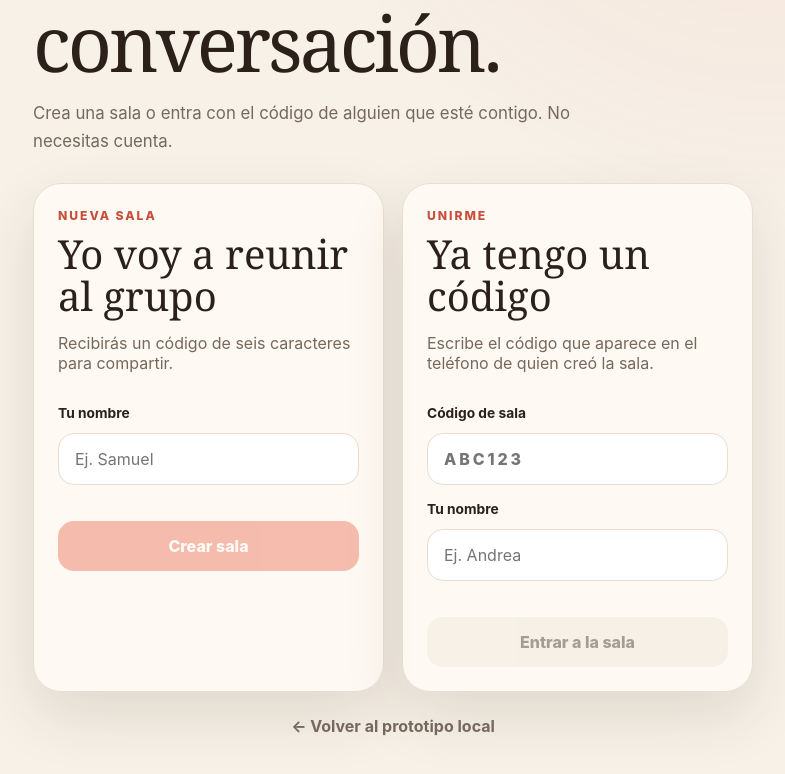
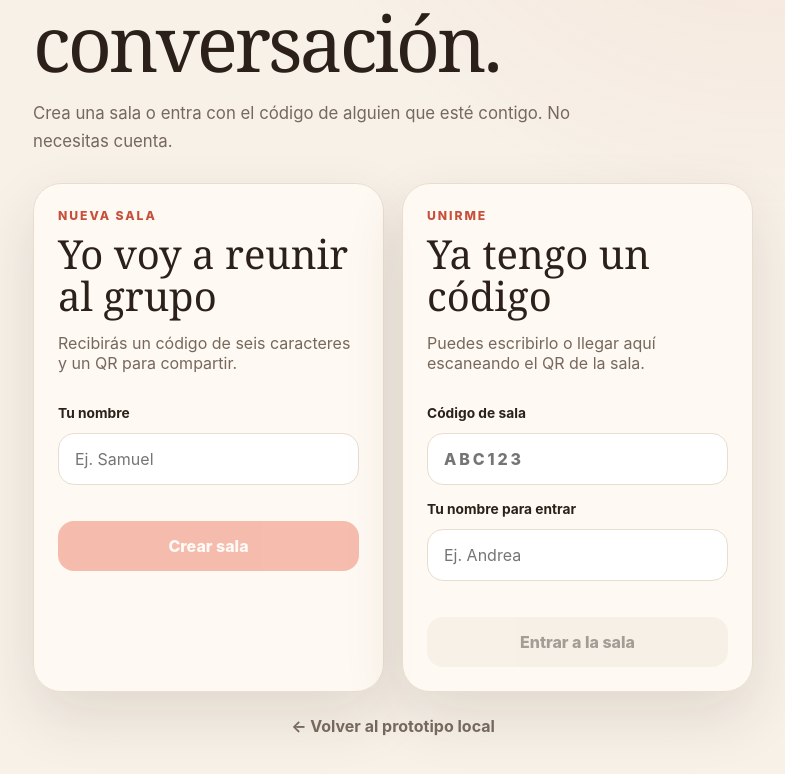
Before and after one commit to SamOkampo/JuegoFamiliaEch, a Next.js app: page /online in a window 1280 px wide. Shown: the part 298-1072 px from the top of the page, without its empty margins (247-1032 px from the left). Built offline with nearby package versions, Linux system fonts and the light colour scheme; no server answers.

Commit message:
feat: support room deep links and QR join flow

```diff
--- a/src/app/online/page.tsx
+++ b/src/app/online/page.tsx
@@ -1,7 +1,7 @@
 "use client";
 
 import Link from "next/link";
-import { FormEvent, useState } from "react";
+import { FormEvent, useEffect, useState } from "react";
 import { useRouter } from "next/navigation";
 import {
   createOnlineRoom,
@@ -18,6 +18,17 @@ export default function OnlinePage() {
   const [joinCode, setJoinCode] = useState("");
   const [busy, setBusy] = useState<"create" | "join" | null>(null);
   const [error, setError] = useState("");
+  const [deepLinked, setDeepLinked] = useState(false);
+
+  useEffect(() => {
+    const params = new URLSearchParams(window.location.search);
+    const room = normalizeRoomCode(params.get("room") ?? "");
+
+    if (room.length === 6) {
+      setJoinCode(room);
+      setDeepLinked(true);
+    }
+  }, []);
 
   async function handleCreate(event: FormEvent) {
     event.preventDefault();
@@ -59,9 +70,9 @@ export default function OnlinePage() {
   }
 
   return (
-    <main className="shell">
+    <main className="shell" id="main-content">
       <section className="hero">
-        <p className="eyebrow">MULTIJUGADOR · FASE 2</p>
+        <p className="eyebrow">MULTIJUGADOR</p>
         <h1>Cada persona, su teléfono. Una sola conversación.</h1>
         <p className="lede">
           Crea una sala o entra con el código de alguien que esté contigo.
@@ -69,15 +80,26 @@ export default function OnlinePage() {
         </p>
       </section>
 
-      {error ? <p className="errorBanner">{error}</p> : null}
+      {error ? (
+        <p className="errorBanner" role="alert">
+          {error}
+        </p>
+      ) : null}
 
-      <section className="onlineGrid">
+      {deepLinked ? (
+        <p className="deepLinkNotice" role="status">
+          Sala <strong>{joinCode}</strong> detectada desde la invitación. Solo
+          escribe tu nombre para entrar.
+        </p>
+      ) : null}
+
+      <section className="onlineGrid" aria-label="Opciones multijugador">
         <form className="panel onlineCard" onSubmit={handleCreate}>
           <div>
             <p className="eyebrow">NUEVA SALA</p>
             <h2>Yo voy a reunir al grupo</h2>
             <p className="muted">
-              Recibirás un código de seis caracteres para compartir.
+              Recibirás un código de seis caracteres y un QR para compartir.
             </p>
           </div>
           <label htmlFor="create-name">Tu nombre</label>
@@ -103,8 +125,7 @@ export default function OnlinePage() {
             <p className="eyebrow">UNIRME</p>
             <h2>Ya tengo un código</h2>
             <p className="muted">
-              Escribe el código que aparece en el teléfono de quien creó la
-              sala.
+              Puedes escribirlo o llegar aquí escaneando el QR de la sala.
             </p>
           </div>
           <label htmlFor="join-code">Código de sala</label>
@@ -112,13 +133,16 @@ export default function OnlinePage() {
             id="join-code"
             className="codeInput"
             value={joinCode}
-            onChange={(event) => setJoinCode(normalizeRoomCode(event.target.value))}
+            onChange={(event) =>
+              setJoinCode(normalizeRoomCode(event.target.value))
+            }
             placeholder="ABC123"
             maxLength={6}
             autoCapitalize="characters"
             autoComplete="off"
+            inputMode="text"
           />
-          <label htmlFor="join-name">Tu nombre</label>
+          <label htmlFor="join-name">Tu nombre para entrar</label>
           <input
             id="join-name"
             value={joinName}
@@ -126,6 +150,7 @@ export default function OnlinePage() {
             placeholder="Ej. Andrea"
             maxLength={24}
             autoComplete="name"
+            autoFocus={deepLinked}
           />
           <button
             className="button secondary wide"
```
